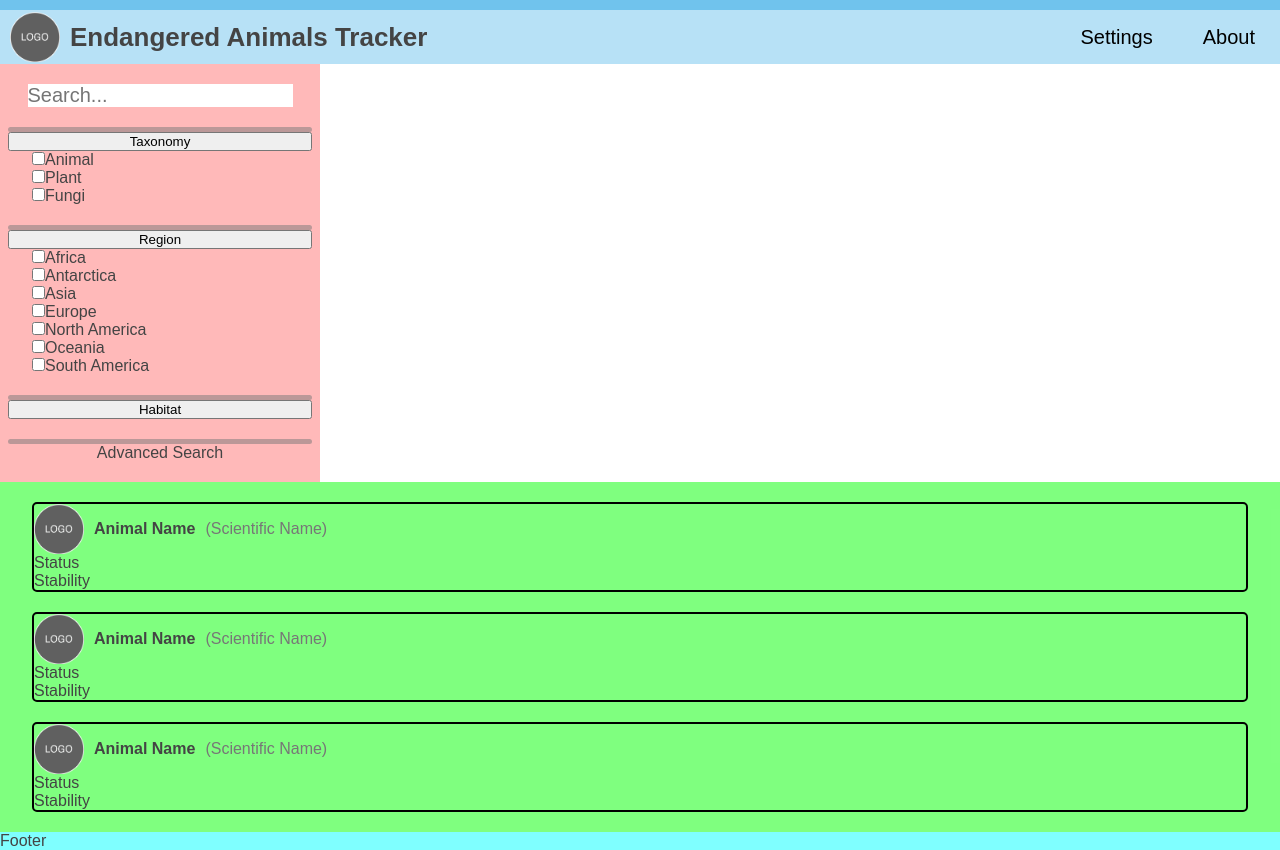
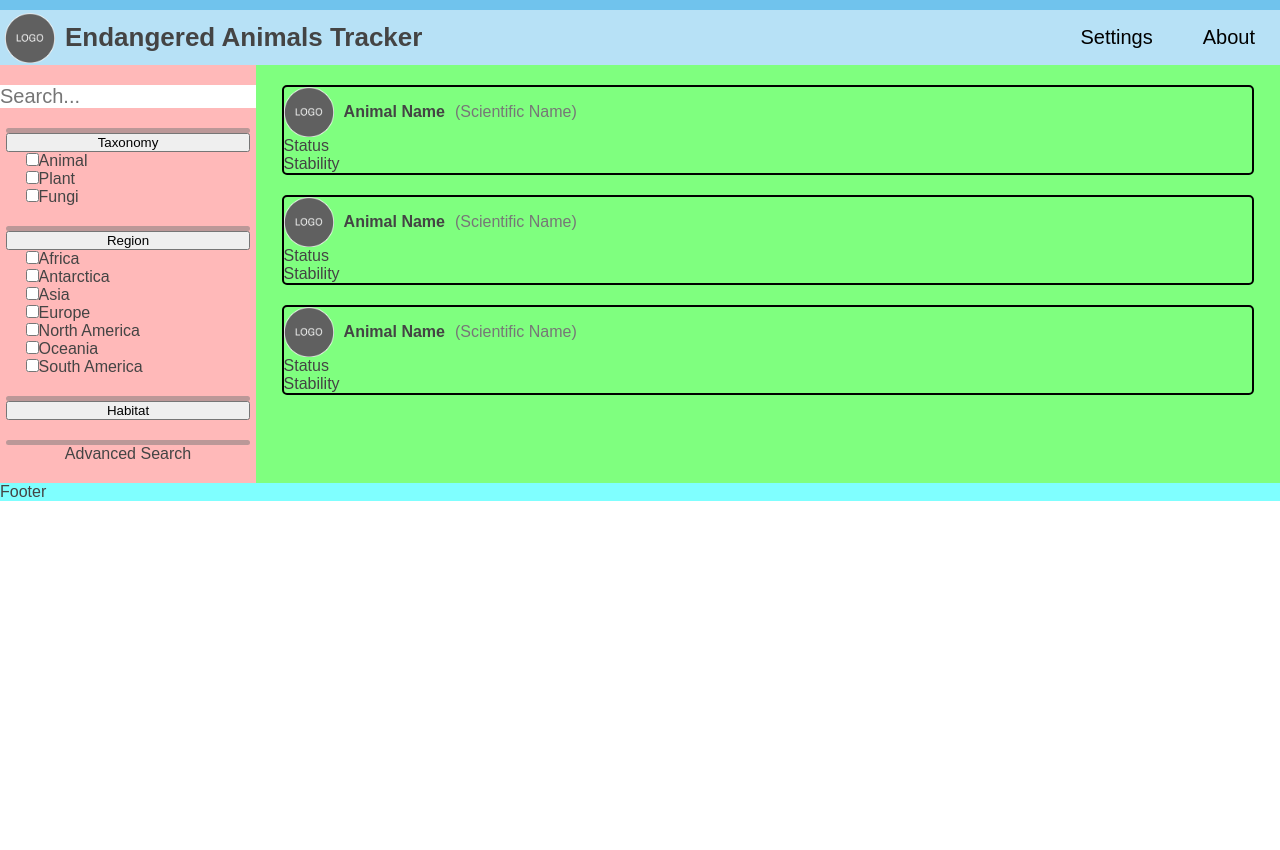
Before and after one commit to euouae682/endangered-animals-tracker, a Vue app: page / in a window 1280 px wide. After the commit the page ends 800 px from the top, so only its background shows below. Built offline with nearby package versions, Linux system fonts and the light colour scheme.

Commit message:
made code for app and header actually understandable

```diff
--- a/src/App.vue
+++ b/src/App.vue
@@ -8,7 +8,7 @@ import Footer from "./components/Footer.vue";
 <template>
   <Header class="header" />
 
-  <div class="container">
+  <div class="main-body">
     <Aside class="aside" />
     <Article class="article" />
   </div>
@@ -17,8 +17,16 @@ import Footer from "./components/Footer.vue";
 </template>
 
 <style scoped>
-/* LAYOUT */
+/* MAIN BODY */
+.main-body {
+  display: flex;
+}
+
 .aside {
-  width: 25%;
+  width: 20%;
+}
+
+.article {
+  width: 80%;
 }
 </style>
--- a/src/components/Header.vue
+++ b/src/components/Header.vue
@@ -1,61 +1,69 @@
 <script setup></script>
 
 <template>
+  <div class="container">
     <div class="header">
       <img
         src="../assets/logo-placeholder-image.png"
         alt="Logo"
         width="50"
         height="50"
+        class="image"
       />
 
-    <span>Endangered Animals Tracker</span>
+      <span class="title">Endangered Animals Tracker</span>
+    </div>
 
-    <nav>
-      <a href="#">Settings</a>
-      <a href="#">About</a>
+    <nav class="nav-bar">
+      <a href="#" class="nav-link">Settings</a>
+      <a href="#" class="nav-link">About</a>
     </nav>
   </div>
 </template>
 
 <style scoped>
 /* CONTAINER */
-.header {
+.container {
   border-top: 10px solid #70c3ed;
   background-color: rgba(112, 195, 237, 0.5);
 
   display: flex;
   align-items: center;
+  justify-content: space-between;
 }
 
-/* LOGO */
-img {
-  margin: 2px 10px;
+/* HEADER */
+.header {
+  display: flex;
+  align-items: center;
+  gap: 10px;
 }
 
-/* TITLE */
-span {
+.image {
+  margin-left: 5px;
+}
+
+.title {
   font-size: 26px;
   font-weight: bold;
 }
 
 /* NAVIGATION */
-nav {
-  order: 0;
-  margin-left: auto;
+.nav-bar {
+  display: flex;
+  align-self: stretch;
 }
 
-a:any-link {
+.nav-link:any-link {
   font-size: 20px;
   text-decoration: none;
 
   color: #000;
 
-  /* height: 100%; */
   padding: 16px 25px;
 }
 
-a:hover {
+.nav-link:hover {
   background-color: #70c3ed;
 }
 </style>
```
Lines whose indentation alone changed are shown as unchanged.
